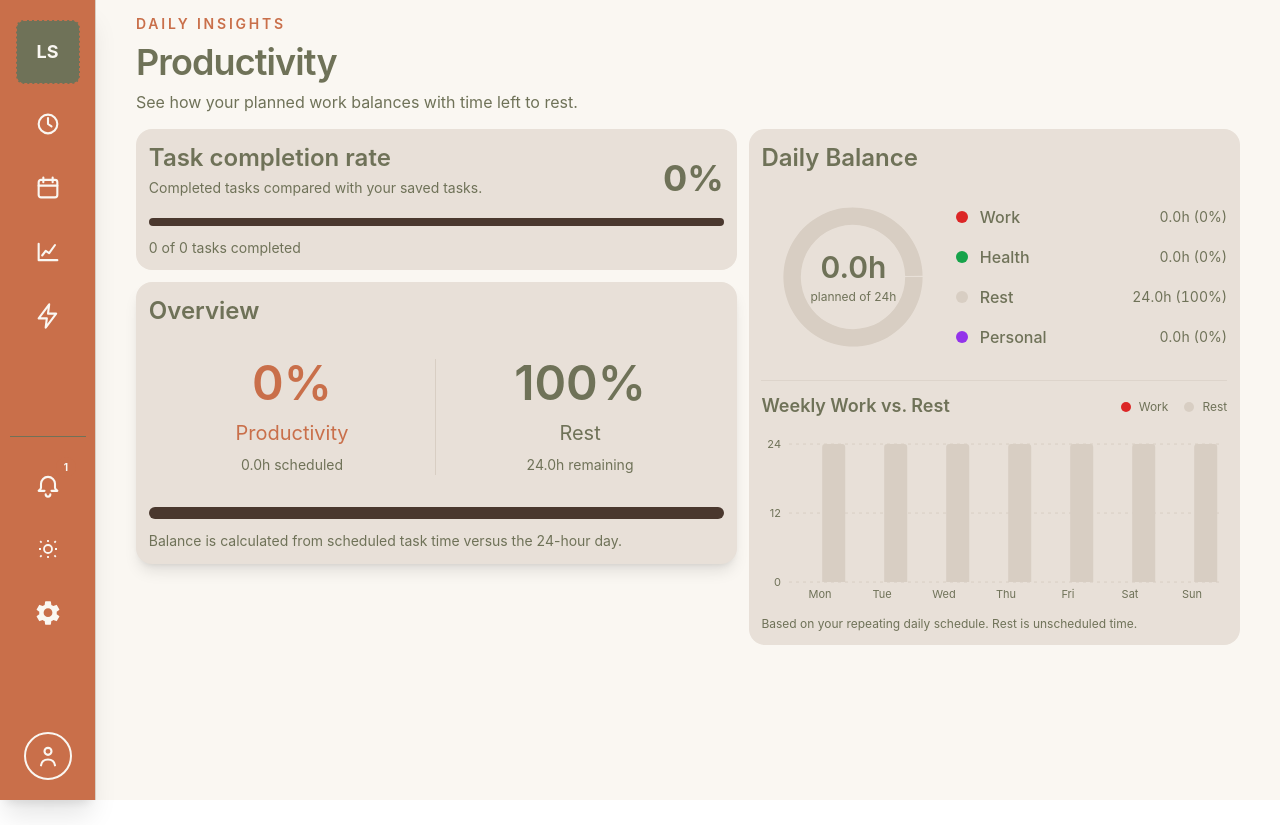
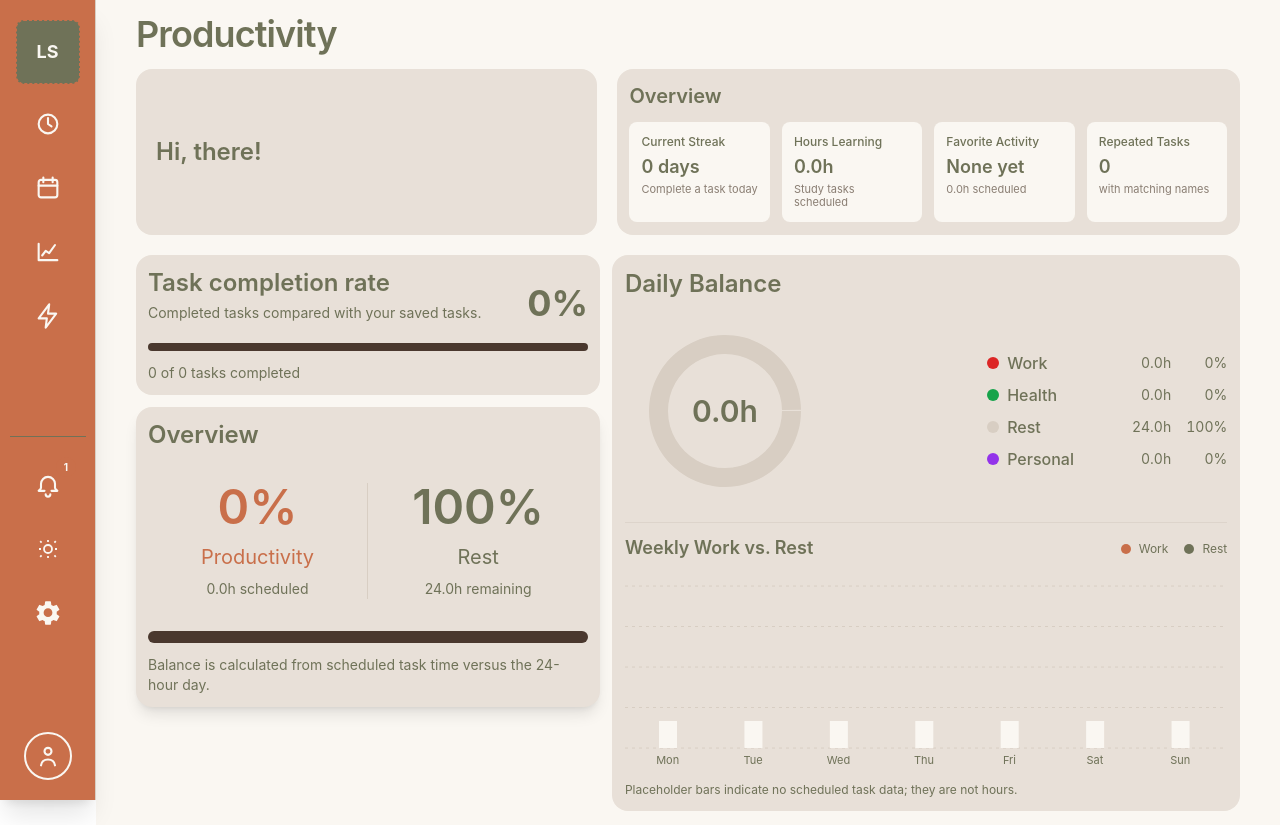
Before and after one commit to veefa/lazy-sloth, a React (Vite) app: page /productivity in a window 1280 px wide. Before the commit the page ends 800 px from the top, so only its background shows below. Built offline with nearby package versions, Linux system fonts and the light colour scheme.

Commit message:
Feature: Update Productivity Page Styling - add chart data to ProductivityPage.tsx

```diff
--- a/src/features/taskStore.ts
+++ b/src/features/taskStore.ts
@@ -16,6 +16,7 @@ export type Task = {
   endHour: number;
   category: Category;
   completed: boolean;
+  completedAt?: string;
 };
 
 export type TaskDraft = Omit<Task, "id" | "completed">;
@@ -60,9 +61,15 @@ export const addTask = (draft: TaskDraft) => {
 };
 
 export const updateTask = (id: number, changes: Partial<Omit<Task, "id">>) => {
-  tasks = tasks.map((task) =>
-    task.id === id ? { ...task, ...changes } : task,
-  );
+  tasks = tasks.map((task) => {
+    if (task.id !== id) return task;
+
+    const updatedTask = { ...task, ...changes };
+    if (changes.completed === true && !task.completedAt)
+      updatedTask.completedAt = new Date().toISOString();
+    if (changes.completed === false) delete updatedTask.completedAt;
+    return updatedTask;
+  });
   notify();
 };
 
--- a/src/index.css
+++ b/src/index.css
@@ -88,6 +88,10 @@
     padding: clamp(0.625rem, 1.6dvh, 1.5rem);
   }
 
+  .productivity-page__summary-card {
+    padding: clamp(0.75rem, 1.2dvh, 1.25rem);
+  }
+
   .productivity-page__balance {
     display: flex;
     flex-direction: column;
@@ -100,7 +104,7 @@
   }
 
   .productivity-page__donut {
-    width: clamp(9rem, 23dvh, 15rem);
+    width: clamp(10rem, 25dvh, 18rem);
     max-width: 100%;
   }
 
@@ -113,8 +117,8 @@
   }
 
   .productivity-page__weekly-chart {
-    height: clamp(9rem, 22dvh, 15rem);
-    min-height: 9rem;
+    height: clamp(10rem, 25dvh, 17rem);
+    min-height: 10rem;
   }
 
   .productivity-page__balance-item {
--- a/src/pages/ProductivityPage.tsx
+++ b/src/pages/ProductivityPage.tsx
@@ -20,6 +20,12 @@ const balanceColors: Record<BalanceCategory, string> = {
   Health: categories.Health,
   Rest: "#d8cec3",
   Personal: categories.Personal,
+};
+
+const weeklyColors = {
+  work: "#c96f4a",
+  rest: "#6f7258",
+  empty: "#faf7f2",
 };
 
 const durationFor = (startHour: number, endHour: number) =>
@@ -58,10 +64,14 @@ const ProductivityPage = () => {
     }),
   );
   const daysOfWeek = ["Mon", "Tue", "Wed", "Thu", "Fri", "Sat", "Sun"];
+  const weeklyRestHours =
+    balanceHours.Personal + balanceHours.Health + balanceHours.Rest;
+  const hasWeeklySchedule = scheduledHours > 0;
   const weeklyBalance = daysOfWeek.map((day) => ({
     day,
-    work: balanceHours.Work,
-    rest: balanceHours.Rest,
+    work: hasWeeklySchedule ? balanceHours.Work : 0,
+    rest: hasWeeklySchedule ? weeklyRestHours : 0,
+    placeholder: hasWeeklySchedule ? 0 : 4,
   }));
   const productivityScore = Math.min(
     100,
@@ -71,57 +81,113 @@ const ProductivityPage = () => {
   const completedTasks = tasks.filter((task) => task.completed).length;
   const completionRate =
     tasks.length === 0 ? 0 : Math.round((completedTasks / tasks.length) * 100);
-  const isOverloaded = scheduledHours > 22;
+  const learningHours = tasks
+    .filter((task) => task.category === "Study")
+    .reduce(
+      (total, task) => total + durationFor(task.startHour, task.endHour),
+      0,
+    );
+  const activityHours = new Map<string, number>();
+  tasks.forEach((task) => {
+    const activity = task.name.trim();
+    if (activity)
+      activityHours.set(
+        activity,
+        (activityHours.get(activity) ?? 0) +
+          durationFor(task.startHour, task.endHour),
+      );
+  });
+  const favoriteActivity = [...activityHours.entries()].sort(
+    (first, second) => second[1] - first[1],
+  )[0];
+  const taskNameCounts = new Map<string, number>();
+  tasks.forEach((task) => {
+    const normalizedName = task.name.trim().toLocaleLowerCase();
+    if (normalizedName)
+      taskNameCounts.set(
+        normalizedName,
+        (taskNameCounts.get(normalizedName) ?? 0) + 1,
+      );
+  });
+  const repeatedTasks = tasks.filter(
+    (task) =>
+      (taskNameCounts.get(task.name.trim().toLocaleLowerCase()) ?? 0) > 1,
+  ).length;
+  const completedDays = new Set(
+    tasks.flatMap((task) =>
+      task.completed && task.completedAt
+        ? [new Date(task.completedAt).toDateString()]
+        : [],
+    ),
+  );
+  const streakDate = new Date();
+  streakDate.setHours(0, 0, 0, 0);
+  if (!completedDays.has(streakDate.toDateString()))
+    streakDate.setDate(streakDate.getDate() - 1);
+  let currentStreak = 0;
+  while (completedDays.has(streakDate.toDateString())) {
+    currentStreak += 1;
+    streakDate.setDate(streakDate.getDate() - 1);
+  }
 
   return (
     <main
       className={`productivity-page min-h-screen px-4 py-6 sm:px-5 sm:py-8 md:ml-24 md:px-8 lg:px-10 2xl:px-12 ${isNight ? "bg-coffee text-warm-ivory" : "bg-warm-ivory text-olive"}`}>
       <div className="productivity-page__content mx-auto max-w-6xl 2xl:max-w-7xl">
-        <header className="productivity-page__header mb-6 sm:mb-8">
-          <p className="mb-2 text-xs font-semibold uppercase tracking-[0.2em] text-terracotta sm:text-sm">
-            Daily insights
-          </p>
+        <header className="productivity-page__header mb-3 sm:mb-4">
           <h1 className="productivity-page__title text-3xl font-semibold tracking-tight sm:text-4xl 2xl:text-5xl">
             Productivity
           </h1>
-          <p
-            className={`productivity-page__description mt-2 text-sm sm:text-base ${isNight ? "text-warm-taupe" : "text-olive"}`}>
-            See how your planned work balances with time left to rest.
-          </p>
         </header>
 
-        {isOverloaded && (
-          <div
-            role="alert"
-            className={`productivity-page__alert mb-5 flex items-start gap-3 rounded-xl border-3 border-terracotta p-3 sm:mb-6 sm:p-4 lg:p-5 ${isNight ? "bg-terracotta text-warm-taupe" : "bg-terracotta text-coffee"}`}>
-            <svg
-              className="mt-0.5 h-5 w-5 shrink-0 text-warm-ivory motion-safe:animate-[warning-signal_1.3s_ease-in-out_infinite] sm:h-6 sm:w-6"
-              viewBox="0 0 24 24"
-              fill="none"
-              stroke="currentColor"
-              strokeWidth="1.8"
-              strokeLinecap="round"
-              strokeLinejoin="round"
-              aria-hidden="true">
-              <path d="m12 3 9 17H3L12 3Z" />
-              <path d="M12 9v5M12 17h.01" />
-            </svg>
-            <div>
-              <h2 className="font-semibold text-warm-taupe">
-                Overload warning
+        <div className="productivity-page__top-row mb-4 grid min-w-0 gap-4 sm:mb-5 sm:gap-5 2xl:mb-8 2xl:gap-8 sm:grid-cols-[minmax(0,0.85fr)_minmax(18rem,1.15fr)]">
+          <section
+            aria-label="Greeting"
+            className={`productivity-page__greeting-card flex min-h-24 items-center rounded-2xl p-4 sm:min-h-32 sm:p-5 ${isNight ? "bg-olive" : "bg-taupe-light"}`}>
+            <p className="text-xl font-semibold sm:text-2xl">Hi, there!</p>
+          </section>
+
+          <section
+            className={`productivity-page__card min-w-0 rounded-2xl p-3 sm:p-4 ${isNight ? "bg-olive" : "bg-taupe-light"}`}
+            aria-labelledby="quick-overview-heading">
+            <h2
+              id="quick-overview-heading"
+              className="mb-3 text-lg font-semibold sm:text-xl">
+              Overview
             </h2>
-              <p className="mt-1 text-sm">
-                You have {scheduledHours.toFixed(1)} hours of planned tasks.
-                Leave time for sleep and rest.
-              </p>
+            <div className="grid grid-cols-4 gap-1.5 sm:gap-3">
+              <OverviewStat
+                label="Current Streak"
+                value={`${currentStreak} ${currentStreak === 1 ? "day" : "days"}`}
+                detail={currentStreak ? "in a row" : "Complete a task today"}
+                isNight={isNight}
+              />
+              <OverviewStat
+                label="Hours Learning"
+                value={`${learningHours.toFixed(1)}h`}
+                detail="Study tasks scheduled"
+                isNight={isNight}
+              />
+              <OverviewStat
+                label="Favorite Activity"
+                value={favoriteActivity?.[0] ?? "None yet"}
+                detail={`${(favoriteActivity?.[1] ?? 0).toFixed(1)}h scheduled`}
+                isNight={isNight}
+              />
+              <OverviewStat
+                label="Repeated Tasks"
+                value={String(repeatedTasks)}
+                detail="with matching names"
+                isNight={isNight}
+              />
             </div>
+          </section>
         </div>
-        )}
 
-        <div className="productivity-page__dashboard grid min-w-0 gap-4 sm:gap-5 2xl:gap-8 sm:grid-cols-[minmax(0,1.1fr)_minmax(0,0.9fr)]">
+        <div className="productivity-page__dashboard grid min-w-0 gap-4 sm:gap-5 2xl:gap-8 sm:grid-cols-[minmax(0,0.85fr)_minmax(18rem,1.15fr)]">
           <div className="productivity-page__summary min-w-0 flex flex-col gap-4 sm:gap-5 2xl:gap-8">
             <section
-              className={`productivity-page__card min-w-0 rounded-2xl p-4 sm:p-5 lg:p-6 2xl:p-8 ${isNight ? "bg-olive" : "bg-taupe-light"}`}
+              className={`productivity-page__card productivity-page__summary-card min-w-0 rounded-2xl p-3 sm:p-4 lg:p-5 2xl:p-6 ${isNight ? "bg-olive" : "bg-taupe-light"}`}
               aria-labelledby="completion-heading">
               <div className="flex flex-wrap items-end justify-between gap-3">
                 <div>
@@ -154,7 +220,7 @@ const ProductivityPage = () => {
             </section>
 
             <section
-              className={`productivity-page__card min-w-0 rounded-2xl p-4 shadow-lg sm:p-5 lg:p-6 2xl:p-8 ${isNight ? "bg-olive" : "bg-taupe-light"}`}
+              className={`productivity-page__card productivity-page__summary-card min-w-0 rounded-2xl p-3 shadow-lg sm:p-4 lg:p-5 2xl:p-6 ${isNight ? "bg-olive" : "bg-taupe-light"}`}
               aria-labelledby="overview-heading">
               <h2
                 id="overview-heading"
@@ -191,6 +257,7 @@ const ProductivityPage = () => {
             </section>
           </div>
 
+          <div className="productivity-page__charts-column flex min-w-0 flex-col gap-4">
             <section
               className={`productivity-page__card productivity-page__balance min-w-0 rounded-2xl p-4 sm:p-5 lg:p-6 2xl:p-8 ${isNight ? "bg-olive" : "bg-taupe-light"}`}
               aria-labelledby="daily-balance-heading">
@@ -199,7 +266,7 @@ const ProductivityPage = () => {
                 className="text-xl font-semibold sm:text-2xl 2xl:text-3xl">
                 Daily Balance
               </h2>
-            <div className="productivity-page__balance-summary mt-5 flex min-w-0 flex-col items-center gap-4 sm:mt-6 sm:gap-6 xl:flex-row xl:justify-center 2xl:gap-8">
+              <div className="productivity-page__balance-summary mt-5 flex min-w-0 flex-col items-center gap-4 sm:mt-6 sm:gap-6 xl:flex-row xl:items-center xl:justify-between xl:gap-16 2xl:gap-24">
                 <div
                   className="productivity-page__donut relative aspect-square w-full max-w-44 shrink-0 sm:max-w-48 lg:max-w-52 2xl:max-w-60"
                   role="img"
@@ -216,7 +283,10 @@ const ProductivityPage = () => {
                           paddingAngle={1}
                           stroke="none">
                           {balanceItems.map(({ category }) => (
-                          <Cell key={category} fill={balanceColors[category]} />
+                            <Cell
+                              key={category}
+                              fill={balanceColors[category]}
+                            />
                           ))}
                         </Pie>
                         <Tooltip
@@ -234,28 +304,28 @@ const ProductivityPage = () => {
                     <span className="text-2xl font-semibold sm:text-3xl 2xl:text-4xl">
                       {scheduledHours.toFixed(1)}h
                     </span>
-                  <span
-                    className={`mt-1 text-[11px] sm:text-xs ${isNight ? "text-warm-taupe" : "text-olive"}`}>
-                    planned of 24h
-                  </span>
                   </div>
                 </div>
-              <ul className="grid w-full min-w-0 max-w-sm gap-2 sm:gap-3 xl:w-auto xl:flex-1">
+                <ul className="grid w-full min-w-0 max-w-sm gap-0 sm:gap-1 xl:w-60 xl:max-w-none xl:flex-none 2xl:w-64">
                   {balanceItems.map(({ category, hours, percentage }) => (
                     <li
                       key={category}
-                    className="productivity-page__balance-item flex items-center gap-3">
+                      className="productivity-page__balance-item grid grid-cols-[minmax(0,1fr)_3.5rem_3rem] items-center gap-x-2">
+                      <span className="flex min-w-0 items-center gap-2">
                         <span
                           className="h-3 w-3 shrink-0 rounded-full"
                           style={{ backgroundColor: balanceColors[category] }}
                           aria-hidden="true"
                         />
-                    <span className="min-w-0 flex-1 font-medium">
-                      {category}
+                        <span className="truncate font-medium">{category}</span>
                       </span>
                       <span
-                      className={`shrink-0 whitespace-nowrap text-xs tabular-nums sm:text-sm ${isNight ? "text-warm-taupe" : "text-olive"}`}>
-                      {hours.toFixed(1)}h ({Math.round(percentage)}%)
+                        className={`whitespace-nowrap text-right text-xs tabular-nums sm:text-sm ${isNight ? "text-warm-taupe" : "text-olive"}`}>
+                        {hours.toFixed(1)}h
+                      </span>
+                      <span
+                        className={`whitespace-nowrap text-right text-xs tabular-nums sm:text-sm ${isNight ? "text-warm-taupe" : "text-olive"}`}>
+                        {Math.round(percentage)}%
                       </span>
                     </li>
                   ))}
@@ -270,7 +340,7 @@ const ProductivityPage = () => {
                     <span className="inline-flex items-center gap-2">
                       <span
                         className="h-2.5 w-2.5 rounded-full"
-                      style={{ backgroundColor: balanceColors.Work }}
+                        style={{ backgroundColor: weeklyColors.work }}
                         aria-hidden="true"
                       />
                       Work
@@ -278,7 +348,7 @@ const ProductivityPage = () => {
                     <span className="inline-flex items-center gap-2">
                       <span
                         className="h-2.5 w-2.5 rounded-full"
-                      style={{ backgroundColor: balanceColors.Rest }}
+                        style={{ backgroundColor: weeklyColors.rest }}
                         aria-hidden="true"
                       />
                       Rest
@@ -288,7 +358,11 @@ const ProductivityPage = () => {
                 <div
                   className="productivity-page__weekly-chart mt-3 h-44 w-full sm:mt-4 sm:h-52 2xl:h-60"
                   role="img"
-                aria-label={`Weekly Work vs. Rest. The same daily schedule repeats Monday through Sunday: ${balanceHours.Work.toFixed(1)} work hours and ${balanceHours.Rest.toFixed(1)} unscheduled rest hours per day.`}>
+                  aria-label={
+                    hasWeeklySchedule
+                      ? `Weekly Work vs. Rest. The same daily schedule repeats Monday through Sunday: ${balanceHours.Work.toFixed(1)} work hours and ${weeklyRestHours.toFixed(1)} rest hours per day, including Personal, Health, and unscheduled sleep time.`
+                      : "Weekly Work vs. Rest chart. Placeholder bars for Monday through Sunday; no scheduled task data is available."
+                  }>
                   <ResponsiveContainer width="100%" height="100%">
                     <BarChart
                       data={weeklyBalance}
@@ -307,17 +381,8 @@ const ProductivityPage = () => {
                         tickLine={false}
                         axisLine={false}
                       />
-                    <YAxis
-                      domain={[0, 24]}
-                      ticks={[0, 12, 24]}
-                      width={28}
-                      tick={{
-                        fill: isNight ? "#e8e0d8" : "#6f7258",
-                        fontSize: 11,
-                      }}
-                      tickLine={false}
-                      axisLine={false}
-                    />
+                      <YAxis hide domain={[0, 24]} />
+                      {hasWeeklySchedule && (
                         <Tooltip
                           formatter={(value) => `${Number(value).toFixed(1)}h`}
                           contentStyle={{
@@ -330,28 +395,46 @@ const ProductivityPage = () => {
                             opacity: 0.35,
                           }}
                         />
+                      )}
+                      {hasWeeklySchedule ? (
+                        <>
                           <Bar
                             dataKey="work"
                             name="Work"
-                      fill={balanceColors.Work}
-                      radius={[3, 3, 0, 0]}
+                            fill={weeklyColors.work}
+                            barSize={18}
+                            stackId="daily-hours"
                           />
                           <Bar
                             dataKey="rest"
                             name="Rest"
-                      fill={balanceColors.Rest}
+                            fill={weeklyColors.rest}
+                            barSize={18}
+                            stackId="daily-hours"
                             radius={[3, 3, 0, 0]}
                           />
+                        </>
+                      ) : (
+                        <Bar
+                          dataKey="placeholder"
+                          name="No schedule"
+                          fill={weeklyColors.empty}
+                          barSize={18}
+                          isAnimationActive={false}
+                        />
+                      )}
                     </BarChart>
                   </ResponsiveContainer>
                 </div>
                 <p
                   className={`mt-1 text-[11px] sm:text-xs ${isNight ? "text-warm-taupe" : "text-olive"}`}>
-                Based on your repeating daily schedule. Rest is unscheduled
-                time.
+                  {hasWeeklySchedule
+                    ? "Repeats your daily schedule. Rest combines Personal, Health, and unscheduled sleep time."
+                    : "Placeholder bars indicate no scheduled task data; they are not hours."}
                 </p>
               </div>
             </section>
+          </div>
         </div>
       </div>
     </main>
@@ -384,4 +467,33 @@ const Metric = ({
   </div>
 );
 
+const OverviewStat = ({
+  label,
+  value,
+  detail,
+  isNight,
+}: {
+  label: string;
+  value: string;
+  detail: string;
+  isNight: boolean;
+}) => (
+  <article
+    className={`min-w-0 rounded-lg p-2 sm:p-3 ${isNight ? "bg-coffee" : "bg-warm-ivory"}`}>
+    <h3
+      className={`text-[11px] font-medium leading-tight sm:text-xs ${isNight ? "text-warm-taupe" : "text-olive"}`}>
+      {label}
+    </h3>
+    <p
+      className={`mt-1 truncate text-base font-semibold sm:text-lg ${isNight ? "text-warm-ivory" : "text-olive"}`}
+      title={value}>
+      {value}
+    </p>
+    <p
+      className={`mt-0.5 text-[10px] leading-tight sm:text-[11px] ${isNight ? "text-warm-taupe" : "text-taupe-dark"}`}>
+      {detail}
+    </p>
+  </article>
+);
+
 export default ProductivityPage;
```
Lines whose indentation alone changed are shown as unchanged.
